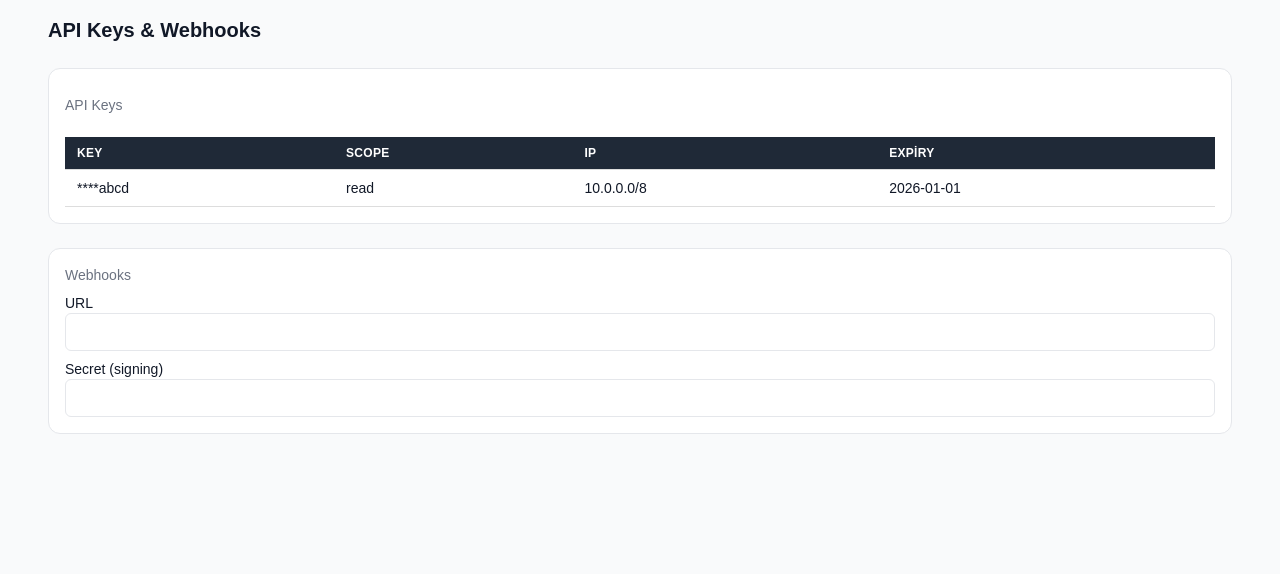
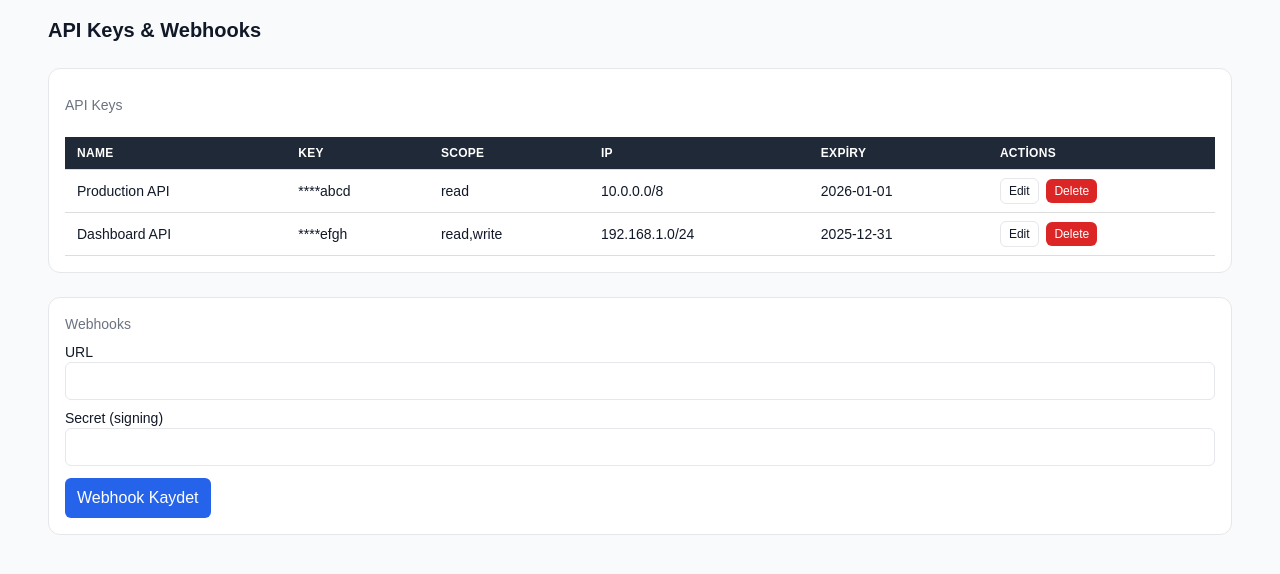
Before and after one commit to gucluceyhan/EMS, a Python web app: template src/ems/ui/templates/settings/integrations.html in a window 1280 px wide. Shown: the top 574 px of the page. Run offline with Jinja, Linux system fonts and the light colour scheme; the template is opened without the code that fills it, so the values that code supplies are empty; some libraries are stand-ins or nearby versions.

Commit message:
feat(crud): add CRUD to reports, storage, integrations - save buttons + localStorage + success messages

```diff
--- /dev/null
+++ b/src/ems/ui/static/assets/js/integrations-crud.js
@@ -0,0 +1,90 @@
+// Integrations CRUD operations
+
+let apiKeys = [
+  { id: 1, name: 'Production API', key: '****abcd', scope: 'read', ip: '10.0.0.0/8', expiry: '2026-01-01' },
+  { id: 2, name: 'Dashboard API', key: '****efgh', scope: 'read,write', ip: '192.168.1.0/24', expiry: '2025-12-31' },
+];
+
+let webhooks = [
+  { id: 1, name: 'Alert Webhook', url: 'https://example.com/webhook', secret: '****xyz', events: 'alarms,controls' },
+];
+
+function renderAPIKeys() {
+  const tbody = document.querySelector('#apiKeysTable tbody') || document.querySelector('tbody');
+  if (!tbody) return;
+
+  tbody.innerHTML = apiKeys.map(k => `
+    <tr class="border-b border-gray-200 dark:border-gray-800">
+      <td class="px-3 py-2">${k.name}</td>
+      <td class="px-3 py-2">${k.key}</td>
+      <td class="px-3 py-2">${k.scope}</td>
+      <td class="px-3 py-2">${k.ip}</td>
+      <td class="px-3 py-2">${k.expiry}</td>
+      <td class="px-3 py-2">
+        <button onclick="editAPIKey(${k.id})" class="px-2 py-1 text-xs rounded-md border border-gray-200 dark:border-gray-700">Edit</button>
+        <button onclick="deleteAPIKey(${k.id})" class="px-2 py-1 text-xs rounded-md ml-1 bg-red-600 text-white">Delete</button>
+      </td>
+    </tr>
+  `).join('');
+}
+
+function newAPIKey() {
+  const name = prompt('API Key adı:') || 'New API Key';
+  const scope = prompt('Scope (read/write):') || 'read';
+  const ip = prompt('IP restriction (CIDR):') || '0.0.0.0/0';
+
+  const newId = Math.max(...apiKeys.map(k => k.id)) + 1;
+  const key = '****' + Math.random().toString(36).substr(2, 4);
+
+  apiKeys.push({
+    id: newId,
+    name,
+    key,
+    scope,
+    ip,
+    expiry: new Date(Date.now() + 365*24*60*60*1000).toISOString().split('T')[0]
+  });
+
+  renderAPIKeys();
+  showSuccess('Yeni API key oluşturuldu.');
+}
+
+function editAPIKey(id) {
+  const key = apiKeys.find(k => k.id === id);
+  if (!key) return;
+
+  const newScope = prompt('Scope:', key.scope);
+  const newIP = prompt('IP restriction:', key.ip);
+
+  if (newScope !== null) key.scope = newScope;
+  if (newIP !== null) key.ip = newIP;
+
+  renderAPIKeys();
+  showSuccess('API key güncellendi.');
+}
+
+function deleteAPIKey(id) {
+  if (!confirm('Bu API key\'i silmek istediğinizden emin misiniz?')) return;
+
+  apiKeys = apiKeys.filter(k => k.id !== id);
+  renderAPIKeys();
+  showSuccess('API key silindi.');
+}
+
+function showSuccess(message) {
+  const div = document.createElement('div');
+  div.className = 'fixed top-4 right-4 bg-green-100 text-green-800 dark:bg-green-900/20 dark:text-green-300 px-4 py-2 rounded-lg border border-green-200 dark:border-green-800 z-50';
+  div.textContent = message;
+  document.body.appendChild(div);
+  setTimeout(() => div.remove(), 3000);
+}
+
+document.addEventListener('DOMContentLoaded', () => {
+  renderAPIKeys();
+
+  // Add "Yeni Key" button functionality
+  const newBtn = document.querySelector('button[class*="bg-brand-600"]');
+  if (newBtn && newBtn.textContent.includes('Yeni Key')) {
+    newBtn.onclick = newAPIKey;
+  }
+});
--- a/src/ems/ui/templates/settings/integrations.html
+++ b/src/ems/ui/templates/settings/integrations.html
@@ -8,12 +8,17 @@
         <div class="text-sm text-gray-500">API Keys</div>
         <button class="px-3 py-2 rounded-md bg-brand-600 text-white">Yeni Key</button>
       </div>
-      <table class="min-w-full text-sm"><thead class="bg-gray-800 text-white uppercase tracking-wide text-xs"><tr><th class="px-3 py-2 text-left">Key</th><th class="px-3 py-2 text-left">Scope</th><th class="px-3 py-2 text-left">IP</th><th class="px-3 py-2 text-left">Expiry</th></tr></thead><tbody><tr class="border-b border-gray-200 dark:border-gray-800"><td class="px-3 py-2">****abcd</td><td class="px-3 py-2">read</td><td class="px-3 py-2">10.0.0.0/8</td><td class="px-3 py-2">2026-01-01</td></tr></tbody></table>
+      <table class="min-w-full text-sm"><thead class="bg-gray-800 text-white uppercase tracking-wide text-xs"><tr><th class="px-3 py-2 text-left">Name</th><th class="px-3 py-2 text-left">Key</th><th class="px-3 py-2 text-left">Scope</th><th class="px-3 py-2 text-left">IP</th><th class="px-3 py-2 text-left">Expiry</th><th class="px-3 py-2 text-left">Actions</th></tr></thead><tbody></tbody></table>
     </div>
     <div class="bg-white dark:bg-gray-950 border border-gray-200 dark:border-gray-800 rounded-xl p-4">
       <div class="text-sm text-gray-500 mb-2">Webhooks</div>
       <label class="text-sm block">URL<input class="w-full bg-transparent border border-gray-200 dark:border-gray-700 rounded-md px-3 py-2" /></label>
       <label class="text-sm block mt-2">Secret (signing)<input class="w-full bg-transparent border border-gray-200 dark:border-gray-700 rounded-md px-3 py-2" /></label>
+      <button id="btnSaveWebhook" class="mt-3 px-3 py-2 rounded-md bg-blue-600 text-white">Webhook Kaydet</button>
+    </div>
+    <div class="mt-4">
+      <div id="saveResult" class="text-sm hidden"></div>
     </div>
   </div>
+  <script src="/static/assets/js/integrations-crud.js"></script>
 </body></html>
--- a/src/ems/ui/templates/settings/reports.html
+++ b/src/ems/ui/templates/settings/reports.html
@@ -9,5 +9,11 @@
       <label class="text-sm">Alıcılar<textarea class="w-full bg-transparent border border-gray-200 dark:border-gray-700 rounded-md px-3 py-2" rows="3" placeholder="mail1@example.com, mail2@example.com"></textarea></label>
       <label class="text-sm">Format<select class="w-full bg-transparent border border-gray-200 dark:border-gray-700 rounded-md px-3 py-2"><option>PDF</option><option>XLS</option><option>CSV</option></select></label>
     </div>
+    <div class="mt-4">
+      <button id="btnSaveReport" class="px-3 py-2 rounded-md bg-brand-600 text-white">Kaydet</button>
+      <button id="btnNewReport" class="px-3 py-2 rounded-md border border-gray-200 dark:border-gray-700 ml-2">Yeni Rapor</button>
+      <div id="saveResult" class="mt-2 text-sm hidden"></div>
+    </div>
   </div>
+  <script src="/static/assets/js/settings.js"></script>
 </body></html>
--- a/src/ems/ui/templates/settings/storage.html
+++ b/src/ems/ui/templates/settings/storage.html
@@ -9,5 +9,11 @@
       <label class="text-sm">Retention (gün)<input placeholder="30" class="w-full bg-transparent border border-gray-200 dark:border-gray-700 rounded-md px-3 py-2" /></label>
       <label class="text-sm">S3/Archive Lifecycle JSON<textarea rows="3" class="w-full bg-transparent border border-gray-200 dark:border-gray-700 rounded-md px-3 py-2"></textarea></label>
     </div>
+    <div class="mt-4">
+      <button id="btnSaveStorage" class="px-3 py-2 rounded-md bg-brand-600 text-white">Kaydet</button>
+      <button id="btnTestRetention" class="px-3 py-2 rounded-md border border-gray-200 dark:border-gray-700 ml-2">Test Retention</button>
+      <div id="saveResult" class="mt-2 text-sm hidden"></div>
+    </div>
   </div>
+  <script src="/static/assets/js/settings.js"></script>
 </body></html>
```
